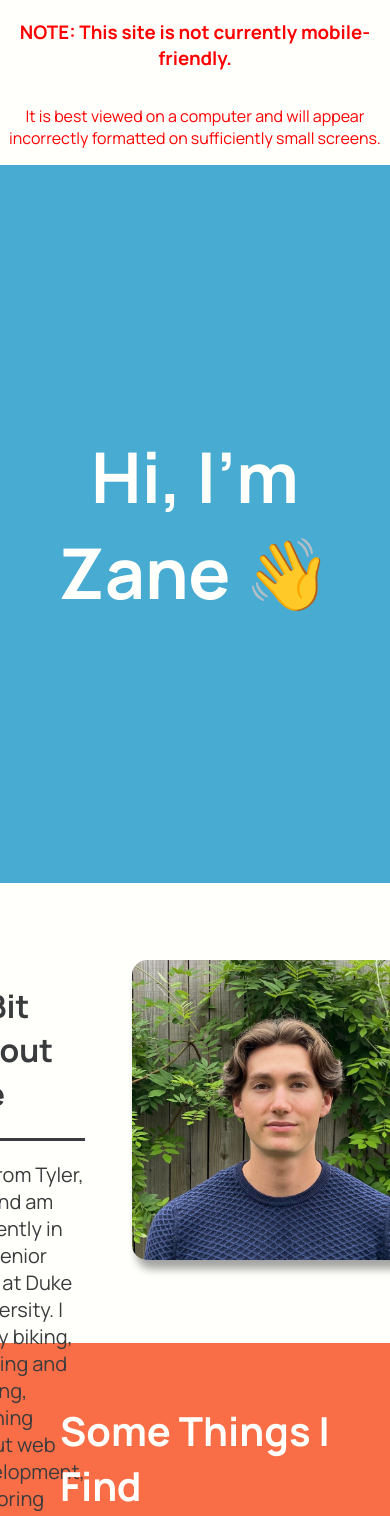
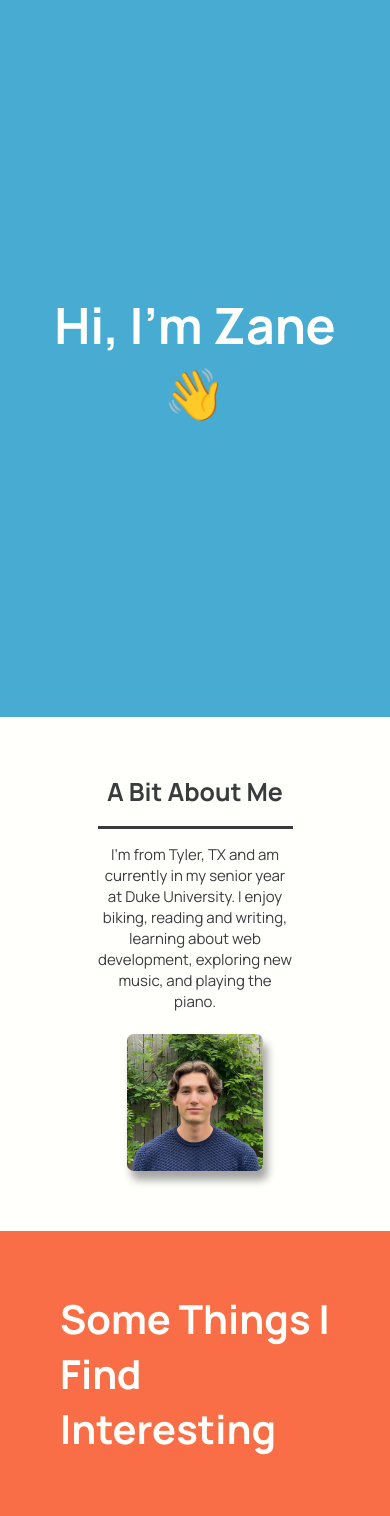
Before and after one commit to zaneHarrison/zlh-personal-site, a Next.js app: page / in a window 390 px wide. Shown: the top 1516 px of the page. Built offline with nearby package versions, Linux system fonts and the light colour scheme.

Commit message:
Added media queries for About Me and Greeting

```diff
--- a/app/components/AboutMeSection.js
+++ b/app/components/AboutMeSection.js
@@ -5,7 +5,7 @@ export default function AboutMeSection() {
   return (
     <div className={aboutMeStyles.container} id="about-me-container">
       <div className={aboutMeStyles["about-me-text"]} id="about-me-text">
-        <h1>A Bit About Me</h1>
+        <h1 className={aboutMeStyles["about-me-title"]}>A Bit About Me</h1>
         <hr className={aboutMeStyles["horizontal-line"]}></hr>
         <p className={aboutMeStyles["about-me-p-text"]}>
           I&apos;m from Tyler, TX and am currently in my senior year at Duke
@@ -13,7 +13,7 @@ export default function AboutMeSection() {
           development, exploring new music, and playing the piano.
         </p>
       </div>
-      <div id="about-me-image">
+      <div className={aboutMeStyles["headshot-container"]} id="about-me-image">
         <Image
           src="/headshot.jpg"
           width={300}
--- a/app/components/MobileMessage.js
+++ /dev/null
@@ -1,24 +0,0 @@
-"use client";
-
-import mobileStyles from "../../styles/Mobile.module.css";
-import { useState, useEffect } from "react";
-
-export default function TestMobile() {
-  const [domloaded, setDomloaded] = useState(false);
-
-  useEffect(() => {
-    setDomloaded(true);
-  });
-
-  if (domloaded && window.innerWidth < 780) {
-    return (
-      <div className={mobileStyles["error-message"]}>
-        <h3>NOTE: This site is not currently mobile-friendly.</h3>
-        <p>
-          It is best viewed on a computer and will appear incorrectly formatted
-          on sufficiently small screens.
-        </p>
-      </div>
-    );
-  }
-}
--- a/app/page.js
+++ b/app/page.js
@@ -2,14 +2,12 @@ import LandingPageGreeting from "./components/LandingPageGreeting";
 import AboutMeSection from "./components/AboutMeSection";
 import ViewResumeSection from "./components/ViewResumeSection";
 import LinksBar from "./components/LinksBar";
-import MobileMessage from "./components/MobileMessage";
 import InterestsSection from "./components/InterestsSection";
 import { Inter } from "next/font/google";
 
 export default function Home() {
   return (
     <main>
-      <MobileMessage />
       <LandingPageGreeting />
       <AboutMeSection />
       <InterestsSection />
--- a/styles/AboutMeSection.module.css
+++ b/styles/AboutMeSection.module.css
@@ -1,5 +1,96 @@
+/* Extra small devices (phones, 600px and down) */
+@media only screen and (max-width: 600px) {
   .container {
-  height: 460px;
+    background-color: #fffffc;
+    width: 100vw;
+    display: grid;
+    gap: 12vw;
+    justify-content: center;
+    align-items: center;
+    padding: 40px;
+  }
+
+  .about-me-title {
+    font-size: 25px;
+  }
+
+  .about-me-text {
+    width: 50vw;
+    height: 230px;
+    text-align: center;
+  }
+
+  .about-me-p-text {
+    font-size: 15px;
+    padding-bottom: 15px;
+  }
+
+  .headshot {
+    border-radius: 5%;
+    box-shadow: 4.5px 9px 9px hsl(0deg 0% 0% / 0.36);
+    height: 35vw;
+    width: 35vw;
+  }
+
+  .headshot-container {
+    display: flex;
+    justify-content: center;
+    padding-bottom: 20px;
+  }
+
+  .horizontal-line {
+    height: 3px;
+    background-color: #3a3b3c;
+    border: none;
+  }
+}
+
+/* Small devices (portrait tablets and large phones, 600px and up) */
+@media only screen and (min-width: 600px) {
+  .container {
+    background-color: #fffffc;
+    width: 100vw;
+    display: grid;
+    gap: 9vw;
+    justify-content: center;
+    align-items: center;
+    padding: 50px;
+  }
+
+  .about-me-text {
+    width: 300px;
+    height: 300px;
+    text-align: center;
+  }
+
+  .about-me-p-text {
+    font-size: 20px;
+    padding-bottom: 15px;
+  }
+
+  .headshot {
+    border-radius: 5%;
+    box-shadow: 4.5px 9px 9px hsl(0deg 0% 0% / 0.36);
+    height: 35vw;
+    width: 35vw;
+  }
+
+  .headshot-container {
+    display: flex;
+    justify-content: center;
+    padding-bottom: 20px;
+  }
+
+  .horizontal-line {
+    height: 3px;
+    background-color: #3a3b3c;
+    border: none;
+  }
+}
+
+/* Medium devices (landscape tablets, 768px and up) */
+@media only screen and (min-width: 768px) {
+  .container {
     background-color: #fffffc;
     width: 100vw;
     display: flex;
@@ -12,6 +103,7 @@
   .about-me-text {
     width: 300px;
     height: 300px;
+    text-align: left;
   }
 
   .about-me-p-text {
@@ -22,6 +114,8 @@
   .headshot {
     border-radius: 5%;
     box-shadow: 4.5px 9px 9px hsl(0deg 0% 0% / 0.36);
+    height: 35vw;
+    width: 35vw;
   }
 
   .horizontal-line {
@@ -29,3 +123,41 @@
     background-color: #3a3b3c;
     border: none;
   }
+}
+
+/* Large devices (laptops/desktops, 992px and up) */
+@media only screen and (min-width: 992px) {
+  .container {
+    background-color: #fffffc;
+    width: 100vw;
+    display: flex;
+    gap: 12vw;
+    justify-content: center;
+    align-items: center;
+    padding: 80px;
+  }
+
+  .about-me-text {
+    width: 300px;
+    height: 300px;
+    text-align: left;
+  }
+
+  .about-me-p-text {
+    font-size: 20px;
+    padding-bottom: 15px;
+  }
+
+  .headshot {
+    border-radius: 5%;
+    box-shadow: 4.5px 9px 9px hsl(0deg 0% 0% / 0.36);
+    height: 300px;
+    width: 300px;
+  }
+
+  .horizontal-line {
+    height: 3px;
+    background-color: #3a3b3c;
+    border: none;
+  }
+}
--- a/styles/Home.module.css
+++ b/styles/Home.module.css
@@ -1,3 +1,27 @@
+@media only screen and (min-width: 200px) {
+  .center-container {
+    width: 100%;
+    height: 85vh;
+    display: flex;
+    flex-flow: column nowrap;
+    align-items: center;
+    justify-content: center;
+  }
+
+  .center-text {
+    color: #fffffc;
+    text-align: center;
+  }
+
+  h1.center-text {
+    font-size: 50px;
+    margin-right: 20px;
+    margin-left: 20px;
+  }
+}
+
+/* Large devices (laptops/desktops, 600px and up) */
+@media only screen and (min-width: 600px) {
   .center-container {
     width: 100%;
     height: 85vh;
@@ -15,3 +39,4 @@
   h1.center-text {
     font-size: 70px;
   }
+}
--- a/styles/Mobile.module.css
+++ /dev/null
@@ -1,7 +0,0 @@
-.error-message {
-  display: grid;
-  justify-content: center;
-  color: red;
-  background-color: #fffffc;
-  text-align: center;
-}
```
Lines whose indentation alone changed are shown as unchanged.
